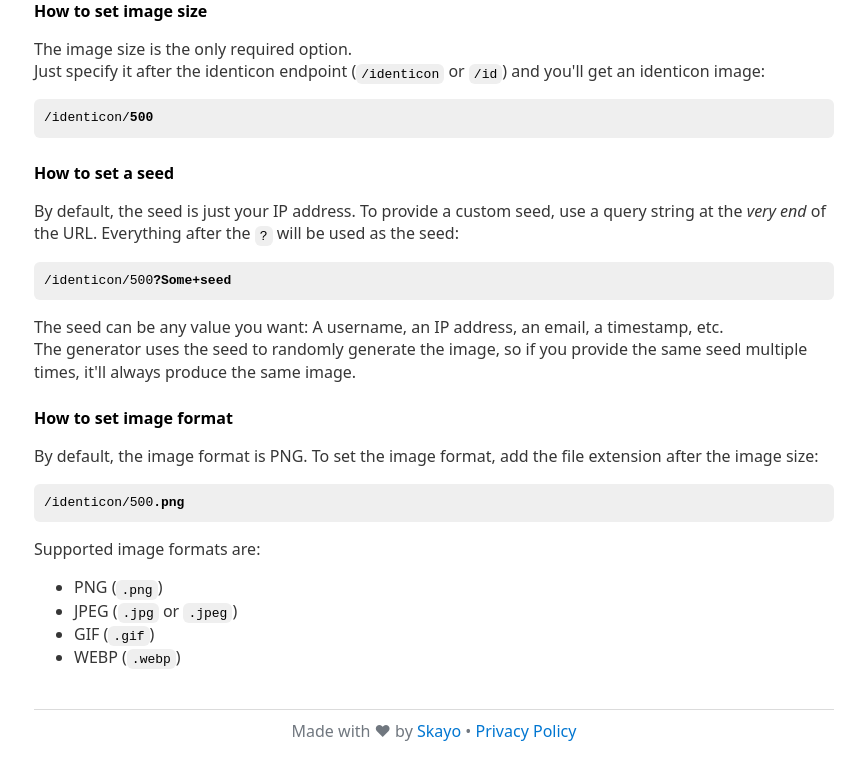
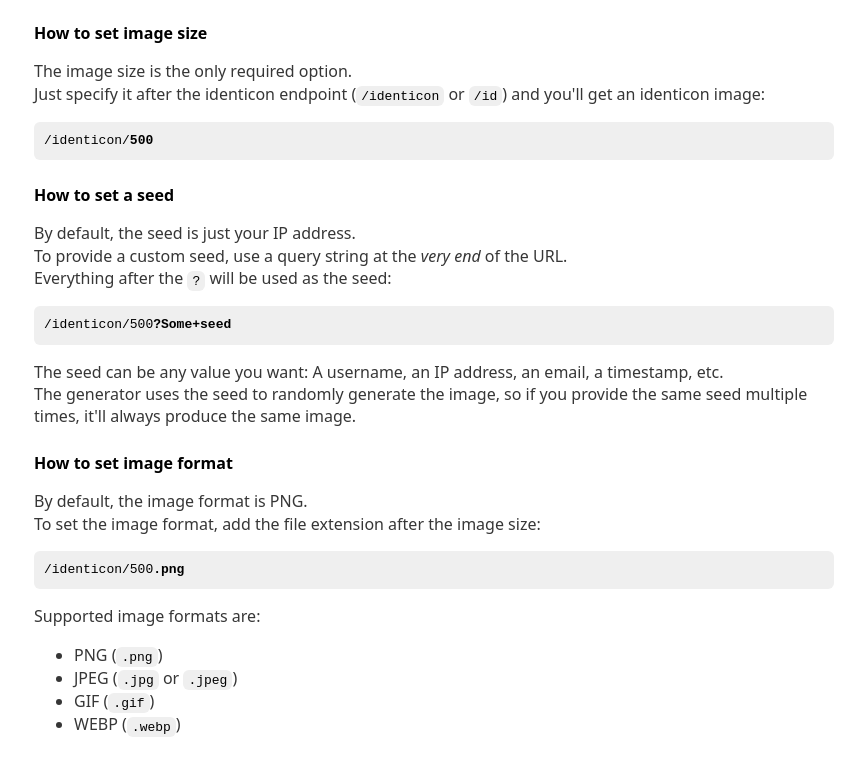
Before and after one commit to jonasgeiler/Mage, a PHP site: page /resources/views/home.php in a window 1280 px wide. Shown: the part 2515-3290 px from the top of the page, without its empty margins (206-1071 px from the left). Before the commit the page ends 3266 px from the top, so only its background shows below. Run offline with PHP 8.4, Linux system fonts and the light colour scheme; the template is opened without the code that fills it, so the values that code supplies are empty.

Commit message:
More line breaks

```diff
--- a/resources/views/home.php
+++ b/resources/views/home.php
@@ -95,9 +95,9 @@
 			<p>
 				By default, text color is dark grey and background color is grey.<br />
 				Colors are represented as either a hex code (like <code>#ff0000</code> or <code>#f00</code>)
-				or a CSS color name (like <code>red</code>).
+				or a CSS color name (like <code>red</code>).<br/>
 				They are specified after the image size, with the first option
-				being the background color and the second option being the text color.
+				being the background color and the second option being the text color.<br/>
 				Both are optional so you can leave out the text color if you want.<br />
 				For example, an image with red background and white text would be:
 			</p>
@@ -121,7 +121,7 @@ OR
 
 			<h4>How to set image format</h4>
 			<p>
-				By default, the image format is PNG.
+				By default, the image format is PNG.<br/>
 				To set an image format, add the file extension after any of the options:
 			</p>
 			<pre><code><?= $URL ?>/placeholder/500x250/f05945/fff<strong>.png</strong>
@@ -179,8 +179,8 @@ OR
 
 			<h4>How to set a seed</h4>
 			<p>
-				By default, the seed is just your IP address.
-				To provide a custom seed, use a query string at the <i>very end</i> of the URL.
+				By default, the seed is just your IP address.<br/>
+				To provide a custom seed, use a query string at the <i>very end</i> of the URL.<br/>
 				Everything after the <code>?</code> will be used as the seed:
 			</p>
 			<pre><code><?= $URL ?>/identicon/500<strong>?Some+seed</strong></code></pre>
@@ -193,7 +193,7 @@ OR
 
 			<h4>How to set image format</h4>
 			<p>
-				By default, the image format is PNG.
+				By default, the image format is PNG.<br/>
 				To set the image format, add the file extension after the image size:
 			</p>
 			<pre><code><?= $URL ?>/identicon/500<strong>.png</strong></code></pre>
```
